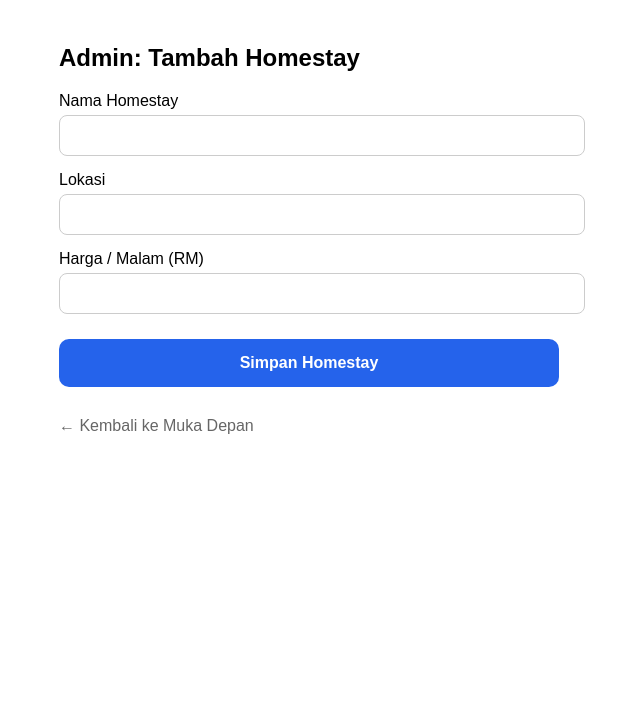
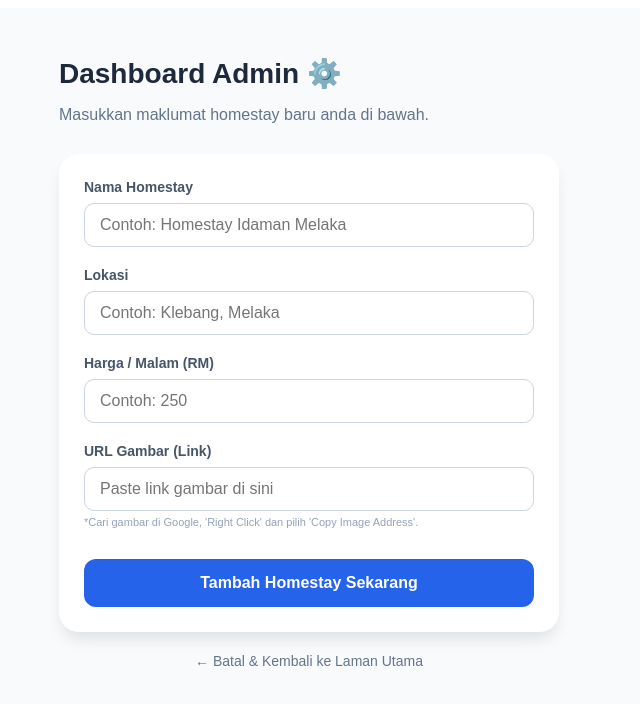
Before and after one commit to steam899/homestay-saas, a Next.js app: page /admin in a window 1280 px wide. Shown: the top 704 px of the page, without its empty margins (331-971 px from the left). Built offline with nearby package versions, Linux system fonts and the light colour scheme; no server answers.

Commit message:
Enhance AdminPage with image URL input
Added image URL input and improved form layout.

```diff
--- a/app/admin/page.tsx
+++ b/app/admin/page.tsx
@@ -1,65 +1,118 @@
 'use client'
 import { useState } from 'react'
 import { supabase } from '@/utils/supabase'
+import { useRouter } from 'next/navigation'
 
 export default function AdminPage() {
+  const router = useRouter()
   const [name, setName] = useState('')
   const [location, setLocation] = useState('')
   const [price, setPrice] = useState('')
+  const [imageUrl, setImageUrl] = useState('')
   const [loading, setLoading] = useState(false)
 
   const handleSubmit = async (e: React.FormEvent) => {
     e.preventDefault()
     setLoading(true)
 
+    // Simpan data ke Supabase
     const { error } = await supabase
       .from('properties')
-      .insert([{ name, location, price_per_night: parseFloat(price) }])
+      .insert([
+        {
+          name,
+          location,
+          price_per_night: parseFloat(price),
+          image_url: imageUrl
+        }
+      ])
 
     setLoading(false)
-    if (error) alert(error.message)
-    else {
-      alert('Homestay berjaya ditambah!')
-      setName(''); setLocation(''); setPrice('')
+
+    if (error) {
+      alert('Error: ' + error.message)
+    } else {
+      alert('Berjaya! Homestay anda telah ditambah.')
+      // Reset form
+      setName('')
+      setLocation('')
+      setPrice('')
+      setImageUrl('')
+      // Balik ke laman utama
+      router.push('/')
     }
   }
 
   return (
-    <div style={{ padding: '20px', fontFamily: 'sans-serif', maxWidth: '500px', margin: '0 auto' }}>
-      <h1 style={{ fontSize: '24px', marginBottom: '20px' }}>Admin: Tambah Homestay</h1>
+    <div style={{
+      backgroundColor: '#f8fafc',
+      minHeight: '100vh',
+      fontFamily: 'sans-serif',
+      padding: '30px 20px'
+    }}>
+      <div style={{ maxWidth: '500px', margin: '0 auto' }}>
 
-      <form onSubmit={handleSubmit} style={{ display: 'flex', flexDirection: 'column', gap: '15px' }}>
+        <h1 style={{ fontSize: '28px', color: '#1e293b', marginBottom: '10px' }}>Dashboard Admin ⚙️</h1>
+        <p style={{ color: '#64748b', marginBottom: '30px' }}>Masukkan maklumat homestay baru anda di bawah.</p>
+
+        <form onSubmit={handleSubmit} style={{
+          backgroundColor: '#fff',
+          padding: '25px',
+          borderRadius: '20px',
+          boxShadow: '0 10px 15px -3px rgba(0,0,0,0.1)',
+          display: 'flex',
+          flexDirection: 'column',
+          gap: '20px'
+        }}>
+
           <div>
-          <label style={{ display: 'block', marginBottom: '5px' }}>Nama Homestay</label>
+            <label style={labelStyle}>Nama Homestay</label>
             <input
               type="text"
+              placeholder="Contoh: Homestay Idaman Melaka"
+              style={inputStyle}
               value={name}
               onChange={(e) => setName(e.target.value)}
-            style={{ width: '100%', padding: '12px', borderRadius: '8px', border: '1px solid #ccc' }}
               required
             />
           </div>
 
           <div>
-          <label style={{ display: 'block', marginBottom: '5px' }}>Lokasi</label>
+            <label style={labelStyle}>Lokasi</label>
             <input
               type="text"
+              placeholder="Contoh: Klebang, Melaka"
+              style={inputStyle}
               value={location}
               onChange={(e) => setLocation(e.target.value)}
-            style={{ width: '100%', padding: '12px', borderRadius: '8px', border: '1px solid #ccc' }}
               required
             />
           </div>
 
           <div>
-          <label style={{ display: 'block', marginBottom: '5px' }}>Harga / Malam (RM)</label>
+            <label style={labelStyle}>Harga / Malam (RM)</label>
             <input
               type="number"
+              placeholder="Contoh: 250"
+              style={inputStyle}
               value={price}
               onChange={(e) => setPrice(e.target.value)}
-            style={{ width: '100%', padding: '12px', borderRadius: '8px', border: '1px solid #ccc' }}
               required
             />
+          </div>
+
+          <div>
+            <label style={labelStyle}>URL Gambar (Link)</label>
+            <input
+              type="text"
+              placeholder="Paste link gambar di sini"
+              style={inputStyle}
+              value={imageUrl}
+              onChange={(e) => setImageUrl(e.target.value)}
+            />
+            <p style={{ fontSize: '11px', color: '#94a3b8', marginTop: '5px' }}>
+              *Cari gambar di Google, 'Right Click' dan pilih 'Copy Image Address'.
+            </p>
           </div>
 
           <button
@@ -67,22 +120,47 @@ export default function AdminPage() {
             disabled={loading}
             style={{
               backgroundColor: '#2563eb',
-            color: 'white',
+              color: '#fff',
               padding: '15px',
-            borderRadius: '10px',
+              borderRadius: '12px',
               border: 'none',
               fontSize: '16px',
               fontWeight: 'bold',
-            marginTop: '10px'
+              cursor: 'pointer',
+              transition: '0.2s'
             }}
           >
-          {loading ? 'Sabar, tengah simpan...' : 'Simpan Homestay'}
+            {loading ? 'Sedang Menyimpan...' : 'Tambah Homestay Sekarang'}
           </button>
+
         </form>
 
-      <div style={{ marginTop: '30px' }}>
-        <a href="/" style={{ color: '#666', textDecoration: 'none' }}>← Kembali ke Muka Depan</a>
+        <div style={{ textAlign: 'center', marginTop: '20px' }}>
+          <a href="/" style={{ color: '#64748b', textDecoration: 'none', fontSize: '14px' }}>
+            ← Batal & Kembali ke Laman Utama
+          </a>
+        </div>
+
       </div>
     </div>
   )
 }
+
+// Style Helper
+const labelStyle = {
+  display: 'block',
+  fontSize: '14px',
+  fontWeight: 'bold',
+  color: '#475569',
+  marginBottom: '8px'
+}
+
+const inputStyle = {
+  width: '100%',
+  padding: '12px 15px',
+  borderRadius: '10px',
+  border: '1px solid #cbd5e1',
+  fontSize: '16px',
+  outline: 'none',
+  boxSizing: 'border-box' as 'border-box'
+}
```
Lines whose indentation alone changed are shown as unchanged.
